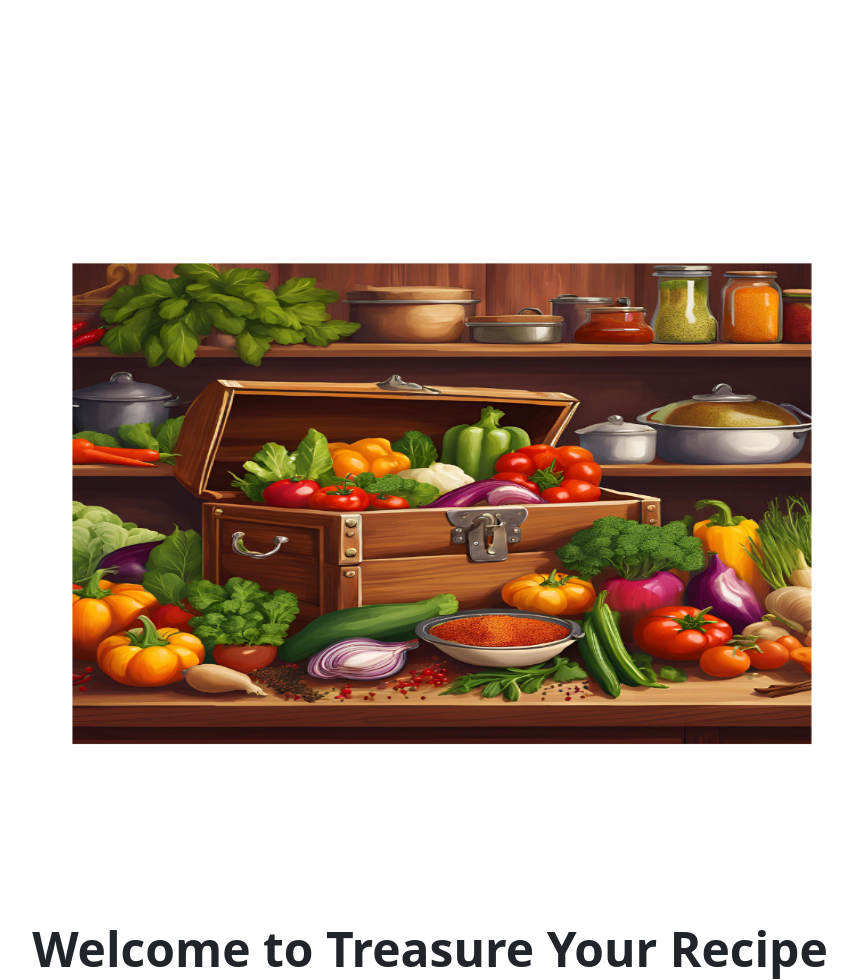
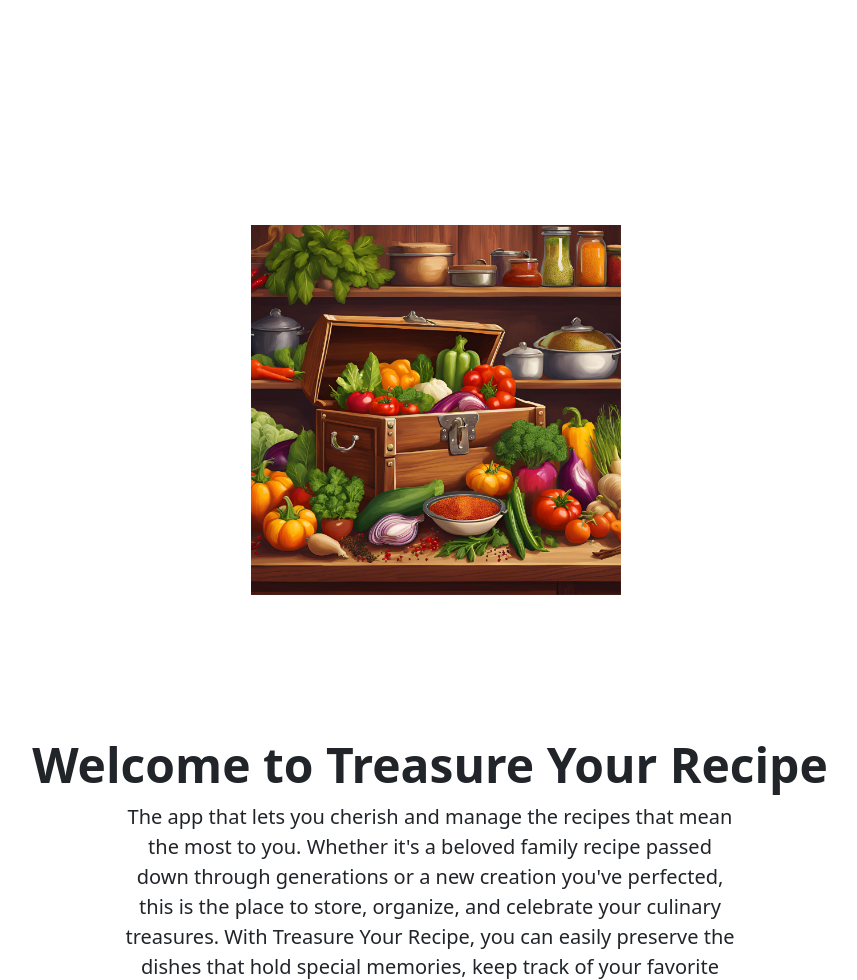
Before and after one commit to AyishaSandiford/treasure-your-recipe-pp4, a Django app: page / in a window 1280 px wide. Shown: the part 56-1036 px from the top of the page, without its empty margins (210-1067 px from the left). Run offline with Django 4.2, Linux system fonts and the light colour scheme; some libraries are stand-ins or nearby versions.

Commit message:
adjust image styles to better fit the page and allow recipe view to appear as user typed it

```diff
--- a/home/templates/home/index.html
+++ b/home/templates/home/index.html
@@ -4,7 +4,7 @@
 
 {% block content %}
 <div class="px-4 py-5 my-5 text-center">
-    <img class="d-block mx-auto mb-4" src="{% static 'images/front-page.webp' %}" alt="treasure chest of fruits and vegetables" width="1230" height="800">
+    <img class="d-block mx-auto mb-4 img" src="{% static 'images/front-page.webp' %}" alt="treasure chest of fruits and vegetables">
     <h1 class="display-5 fw-bold">Welcome to Treasure Your Recipe</h1>
     <div class="col-lg-6 mx-auto">
       <p class="lead mb-4">The app that lets you cherish and manage the recipes
--- a/recipe/templates/recipe/dashboard/dashboard.html
+++ b/recipe/templates/recipe/dashboard/dashboard.html
@@ -2,7 +2,7 @@
 
 {% block content %}
 <div class="container text-center welcome">
-    <h1>Welcome {{ request.user.username }} to your dashboard</h1>
+    <h1>Welcome Back</h1>
 </div>
 
 <div class="container">
--- a/recipe/templates/recipe/dashboard/show.html
+++ b/recipe/templates/recipe/dashboard/show.html
@@ -3,8 +3,8 @@
 {% block content %}
 <div class="container">
     <h1>{{recipe.title}}</h1>
-    <p> <h5>Ingredients:</h5> {{recipe.ingredients}}</p>
-    <p> <h5>Instructions:</h5> {{recipe.instructions}}</p>
+    <p> <h5>Ingredients:</h5> {{ recipe.instructions|linebreaks }}{{recipe.ingredients}}</p>
+    <p> <h5>Instructions:</h5> {{ recipe.instructions|linebreaks }} {{recipe.instructions}}</p>
 
     <a href= "/recipe/edit/{{ recipe.id }}">
          <button type="button" class="btn btn-primary">Edit</button></a>
--- a/static/css/base.css
+++ b/static/css/base.css
@@ -11,3 +11,8 @@
     border-radius: 5px;
     margin-bottom: 5px;
 }
+
+.img {
+    width: 100%;
+    max-width: 50%;
+}
```
Also changed, not shown: 1 other file.
